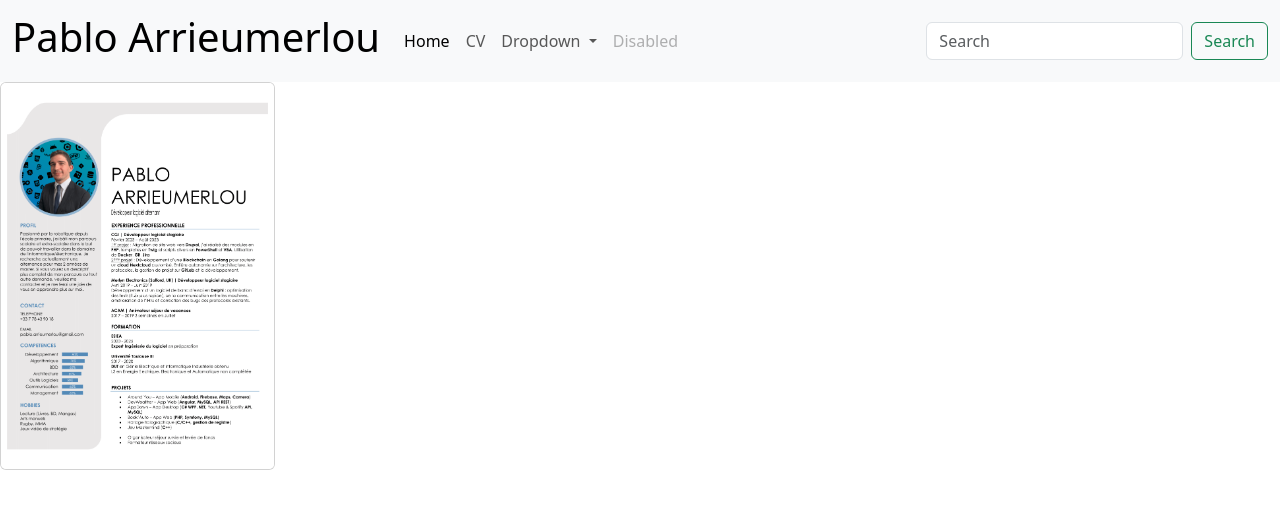
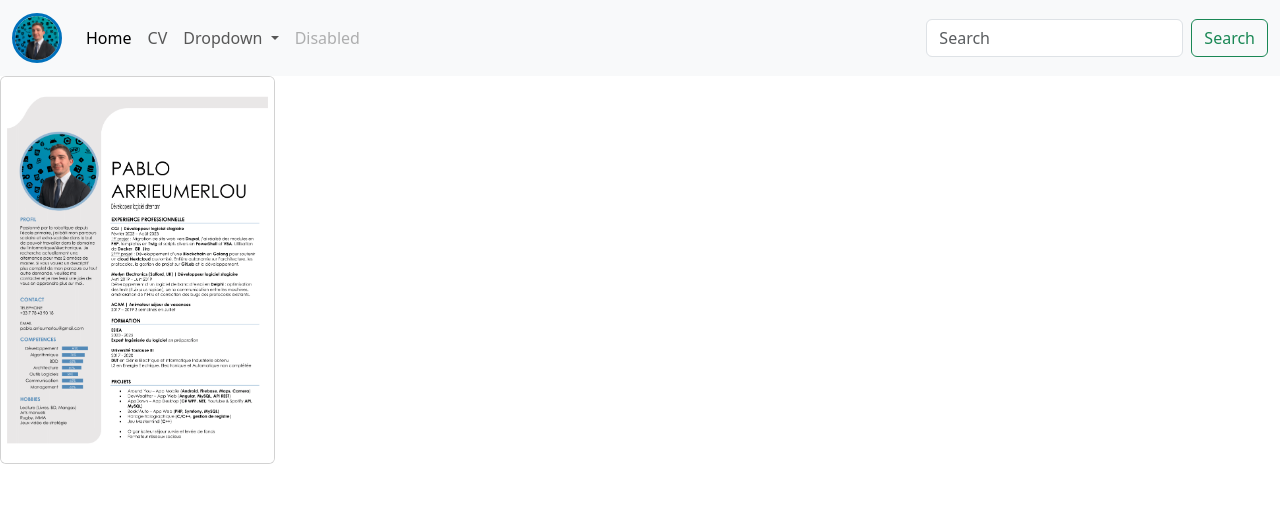
Before and after one commit to arrieup/Portfolio, an Angular app in the folder portfolio/: page / in a window 1280 px wide. Shown: the top 508 px of the page. Built offline with nearby package versions, Linux system fonts and the light colour scheme.

Commit message:
Ajout de l'icone "Moi" à la barre de navigation

```diff
--- a/portfolio/src/app/app.component.html
+++ b/portfolio/src/app/app.component.html
@@ -1,7 +1,7 @@
 <nav class="navbar navbar-expand-sm navbar-light bg-light sticky-top">
   <div class="container-fluid">
     <a class="navbar-brand" href="/">
-      <h1>Pablo Arrieumerlou</h1>
+      <img src="../assets/ProBG.png" style="height: 50px; width: 50px; border: 3px #0071BC solid; border-radius: 50px;">
     </a>
     <button class="navbar-toggler" type="button" data-bs-toggle="collapse" data-bs-target="#navbarSupportedContent"
       aria-controls="navbarSupportedContent" aria-expanded="false" aria-label="Toggle navigation">
```
Also changed, not shown: portfolio/src/assets/ProBG.png (added).
